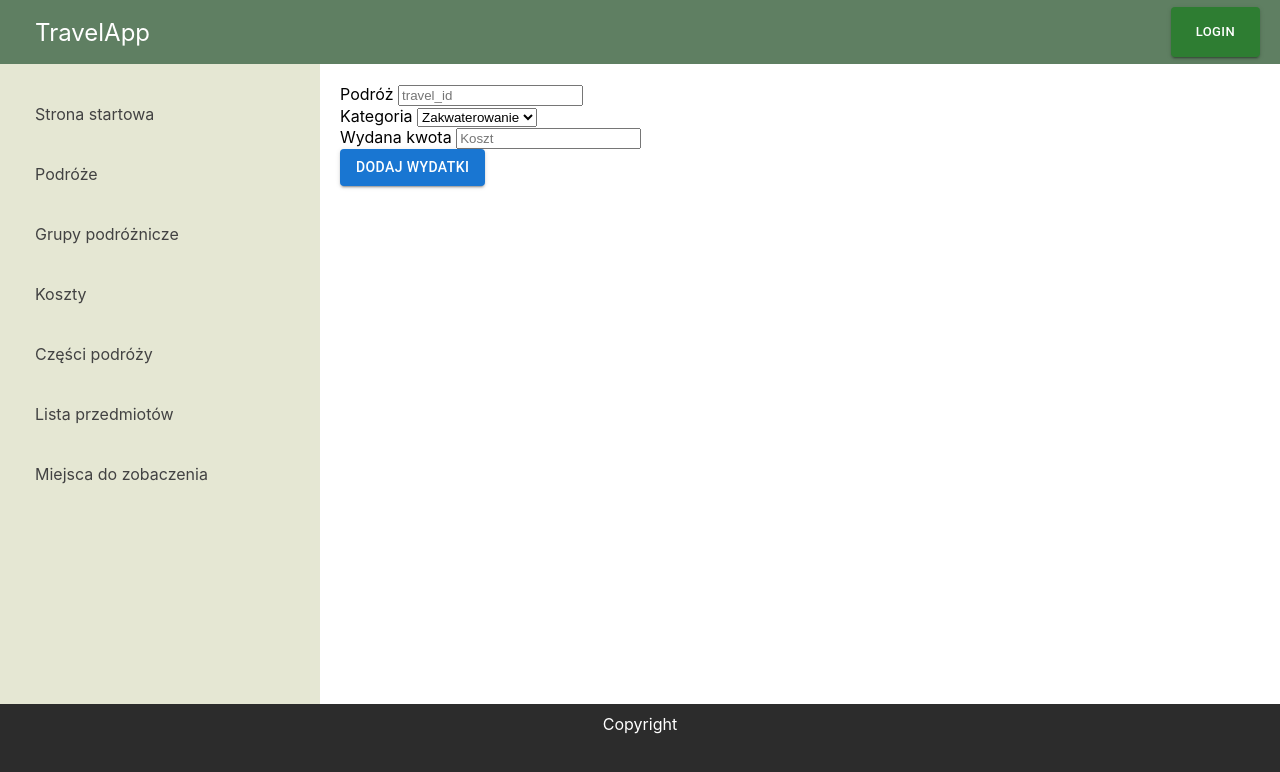
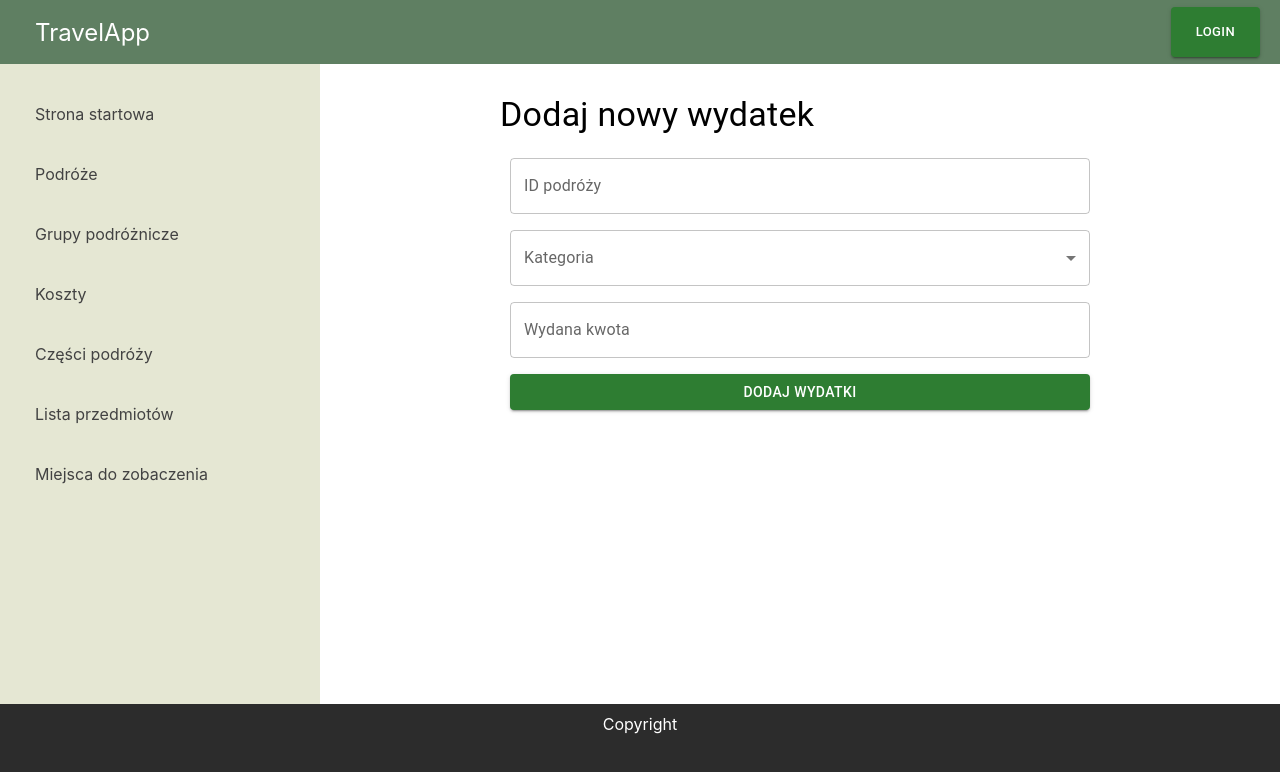
Before and after one commit to MichalSokala/PAINT_Project, a React (Create React App) app in the folder myfrontend/: page /cost in a window 1280 px wide. Shown: the top 772 px of the page. Built offline with nearby package versions, Linux system fonts and the light colour scheme.

Commit message:
Ładne guziki

```diff
--- a/myfrontend/src/components/Cost.js
+++ b/myfrontend/src/components/Cost.js
@@ -1,13 +1,11 @@
-import React, { useState, useEffect } from "react";
+import React, { useState } from "react";
 import axios from "axios";
-import Header from "./Header";
 import Layout from "./Layout";
-import { useSearchParams } from 'react-router-dom';
-import Button from "@mui/material/Button";
-import IconButton from "@mui/material/IconButton";
+import { useSearchParams } from "react-router-dom";
+import { Button, TextField, Select, MenuItem, InputLabel, FormControl, Typography, Box } from "@mui/material";
 
 const Cost = () => {
-    const [searchParams, setSearchParams] = useSearchParams();
+    const [searchParams] = useSearchParams();
     const [newCost, setNewCost] = useState({
         cost_id: "",
         travel_id: searchParams.get("travel_id"),
@@ -26,70 +24,61 @@ const Cost = () => {
                 amount: "",
             });
             setErrorMessage("");
-             window.location = "/costs";
+            window.location = "/costs";
         } catch (error) {
             console.error("Error while adding cost:", error.response?.data || error.message);
-            setErrorMessage("Could not add cost. Check data and try again later.");
+            setErrorMessage("Nie udało się dodać wydatku. Sprawdź dane i spróbuj ponownie.");
         }
     };
 
     return (
         <Layout>
-            {/*dodaj nowy koszt*/}
-            {errorMessage && <p style={{color: "red"}}>{errorMessage}</p>}
-            <form onSubmit={(e) => e.preventDefault()}>
-                {/*<input*/}
-                {/*    type="number"*/}
-                {/*    placeholder="cost_id"*/}
-                {/*    value={newCost.cost_id}*/}
-                {/*    onChange={(e) => setNewCost({...newCost, cost_id: e.target.value})}*/}
-                {/*/>*/}
-                <div>
-                    <label>Podróż  </label>
-                    <input
+            <Box sx={{ maxWidth: "600px", margin: "0 auto", padding: "20px" }}>
+                <Typography variant="h4" gutterBottom>
+                    Dodaj nowy wydatek
+                </Typography>
+                {errorMessage && (
+                    <Typography color="error" sx={{ marginBottom: "16px" }}>
+                        {errorMessage}
+                    </Typography>
+                )}
+                <form onSubmit={(e) => e.preventDefault()} style={{ display: "flex", flexDirection: "column", gap: "16px" }}>
+                    <TextField
+                        label="ID podróży"
                         type="number"
-                        placeholder="travel_id"
                         value={newCost.travel_id}
-                        onChange={(e) =>
-                            setNewCost({...newCost, travel_id: e.target.value})
-                        }
+                        onChange={(e) => setNewCost({ ...newCost, travel_id: e.target.value })}
+                        fullWidth
                     />
-                </div>
-                {/*<input*/}
-                {/*    type="text"*/}
-                {/*    placeholder="Kategoria"*/}
-                {/*    value={newCost.category}*/}
-                {/*    onChange={(e) =>*/}
-                {/*        setNewCost({...newCost, category: e.target.value})*/}
-                {/*    }*/}
-                {/*/>*/}
-                <div>
-                    <label>Kategoria  </label>
-                    <select onChange={(e) =>
-                        setNewCost({...newCost, category: e.target.options[e.target.selectedIndex].value})
-                    }>
-                        <option value="zakwaterowanie">Zakwaterowanie</option>
-                        <option value="transport">Transport</option>
-                        <option value="jedzenie">Jedzenie</option>
-                        <option value="rozrywka">Rozrywka</option>
-                        <option value="inne">Inne</option>
-                    </select>
-                </div>
-                <div>
-                    <label>Wydana kwota </label>
-                    <input
+                    <FormControl fullWidth>
+                        <InputLabel>Kategoria</InputLabel>
+                        <Select
+                            value={newCost.category}
+                            onChange={(e) =>
+                                setNewCost({ ...newCost, category: e.target.value })
+                            }
+                        >
+                            <MenuItem value="zakwaterowanie">Zakwaterowanie</MenuItem>
+                            <MenuItem value="transport">Transport</MenuItem>
+                            <MenuItem value="jedzenie">Jedzenie</MenuItem>
+                            <MenuItem value="rozrywka">Rozrywka</MenuItem>
+                            <MenuItem value="inne">Inne</MenuItem>
+                        </Select>
+                    </FormControl>
+                    <TextField
+                        label="Wydana kwota"
                         type="number"
-                        placeholder="Koszt"
                         value={newCost.amount}
                         onChange={(e) =>
-                            setNewCost({...newCost, amount: e.target.value})
+                            setNewCost({ ...newCost, amount: e.target.value })
                         }
+                        fullWidth
                     />
-                </div>
-                <Button onClick={handleAddCost} variant="contained">Dodaj wydatki</Button>
-            </form>
-
-
+                    <Button onClick={handleAddCost} variant="contained" color="success">
+                        Dodaj wydatki
+                    </Button>
+                </form>
+            </Box>
         </Layout>
     );
 };
--- a/myfrontend/src/components/CostPage.js
+++ b/myfrontend/src/components/CostPage.js
@@ -1,8 +1,9 @@
-import React, {useEffect, useState} from "react";
+import React, { useEffect, useState } from "react";
 import { Link } from "react-router-dom";
 import Layout from "./Layout";
 import axios from "axios";
-import { PieChart } from '@mui/x-charts/PieChart';
+import { PieChart } from "@mui/x-charts/PieChart";
+import { Box, Typography, List, ListItem, ListItemText, Button } from "@mui/material";
 
 const CostPage = () => {
     const [costs, setCosts] = useState([]);
@@ -12,10 +13,9 @@ const CostPage = () => {
         try {
             const response = await axios.get("http://127.0.0.1:8000/api/cost/");
             setCosts(response.data);
-
-
         } catch (error) {
             console.error("Błąd podczas pobierania wydatków:", error);
+            setErrorMessage("Nie udało się pobrać wydatków. Spróbuj ponownie później.");
         }
     };
 
@@ -25,32 +25,53 @@ const CostPage = () => {
 
     return (
         <Layout>
-            <h1>Lista kosztów</h1>
-            <ul>
+            <Box sx={{ maxWidth: "800px", margin: "0 auto", padding: "20px" }}>
+                <Typography variant="h4" gutterBottom>
+                    Lista kosztów
+                </Typography>
+                {errorMessage && (
+                    <Typography color="error" sx={{ marginBottom: "16px" }}>
+                        {errorMessage}
+                    </Typography>
+                )}
+                <List sx={{ backgroundColor: "#f9f9f9", borderRadius: "8px", padding: "16px" }}>
                     {costs.map((cost) => (
-                    <li key={cost.cost_id}>
-                        {cost.travel_id} - {cost.amount} -{" "}
-                        {cost.category} -{" "}
-                    </li>
+                        <ListItem key={cost.cost_id} divider>
+                            <ListItemText
+                                primary={`ID podróży: ${cost.travel_id}`}
+                                secondary={`Kategoria: ${cost.category}, Kwota: ${cost.amount} zł`}
+                            />
+                        </ListItem>
                     ))}
-            </ul>
+                </List>
 
-            <div>
-                <Link to="/cost">Dodaj nowy koszt</Link>
-            </div>
+                <Box sx={{ marginTop: "24px", textAlign: "center" }}>
+                    <Button
+                        variant="contained"
+                        color="success"
+                        component={Link}
+                        to="/cost"
+                    >
+                        Dodaj nowy koszt
+                    </Button>
+                </Box>
+
+                <Box sx={{ marginTop: "32px" }}>
                     <PieChart
-      series={[ ///do wizualizacji tylko
+                        series={[
                             {
                                 data: [
-            { id: 0, value: 10, label: 'series A' },
-            { id: 1, value: 15, label: 'series B' },
-            { id: 2, value: 20, label: 'series C' },
+                                    { id: 0, value: 10, label: "series A" },
+                                    { id: 1, value: 15, label: "series B" },
+                                    { id: 2, value: 20, label: "series C" },
                                 ],
                             },
                         ]}
                         width={400}
                         height={200}
                     />
+                </Box>
+            </Box>
         </Layout>
     );
 };
--- a/myfrontend/src/components/HomePage.js
+++ b/myfrontend/src/components/HomePage.js
@@ -6,7 +6,8 @@ import TravelGrid from "./TravelGrid";
 const HomePage = () => {
     return (
         <Layout>
-            <h1>Witamy w aplikacji podróżniczej</h1>
+            <h1>Witamy w aplikacji podróżniczej!</h1>
+            <img src="logo512.png" alt="Logo aplikacji podróżniczej" className="home-logo"/>
         </Layout>
     );
 };
--- a/myfrontend/src/components/TravelPage.js
+++ b/myfrontend/src/components/TravelPage.js
@@ -1,11 +1,11 @@
-import React, {useEffect, useState} from "react";
+import React, { useEffect, useState } from "react";
 import { Link } from "react-router-dom";
 import Layout from "./Layout";
 import TravelGrid from "./TravelGrid";
 import axios from "axios";
+import Button from "@mui/material/Button";
 
 const TravelPage = () => {
-
   const [travels, setTravels] = useState([]);
   const [errorMessage, setErrorMessage] = useState("");
 
@@ -37,9 +37,17 @@ const TravelPage = () => {
         ))}
       </ul>
 
-
       <div>
-                <Link to="/travel">Dodaj nową podróż</Link>
+        <Button
+          component={Link}
+          to="/travel"
+          variant="contained"
+          color="success"
+          size="large"
+          style={{ marginTop: "20px" }}
+        >
+          Dodaj nową podróż
+        </Button>
       </div>
     </Layout>
   );
```
Also changed, not shown: myfrontend/src/components/Travel.js (+82 -36 lines), myfrontend/public/logo.svg (added). Lines whose indentation alone changed are shown as unchanged.
